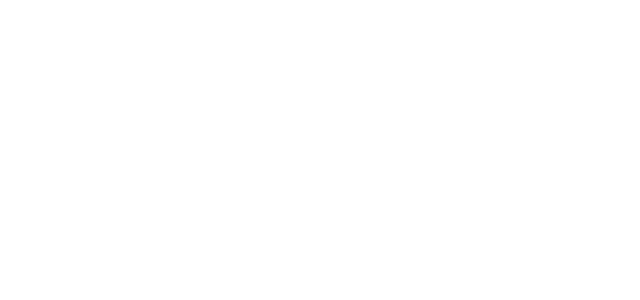
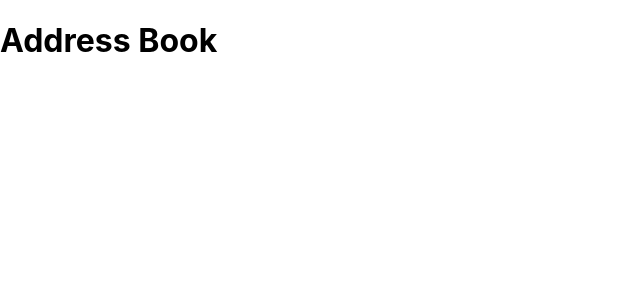
Before and after one commit to vladimir-mawla/address-book, a React (Create React App) app in the folder frontend/: page /page in a window 1280 px wide. Before the commit this address had no page. Shown: the top 300 px of the page, without its empty margins (0-640 px from the left). Built offline with nearby package versions, Linux system fonts and the light colour scheme.

Commit message:
Creating a route for page

```diff
--- a/frontend/src/App.js
+++ b/frontend/src/App.js
@@ -1,6 +1,6 @@
 import Login from './components/Login';
 import Register from './components/Register';
-// import UserPage from './components/UserPage';
+import Page from './components/Page';
 import './App.css';
 import { BrowserRouter, Routes, Route } from 'react-router-dom';
 
@@ -11,7 +11,7 @@ function App() {
       <Route path="/" element={<Login />}></Route>
       <Route path="/register" element={<Register />}></Route>
       <Route path="/login" element={<Login />}></Route>
-      {/* <Route path="/userpage" element={<UserPage />}></Route> */}
+      <Route path="/page" element={<Page />}></Route>
     </Routes>
     </BrowserRouter>
   );
```
